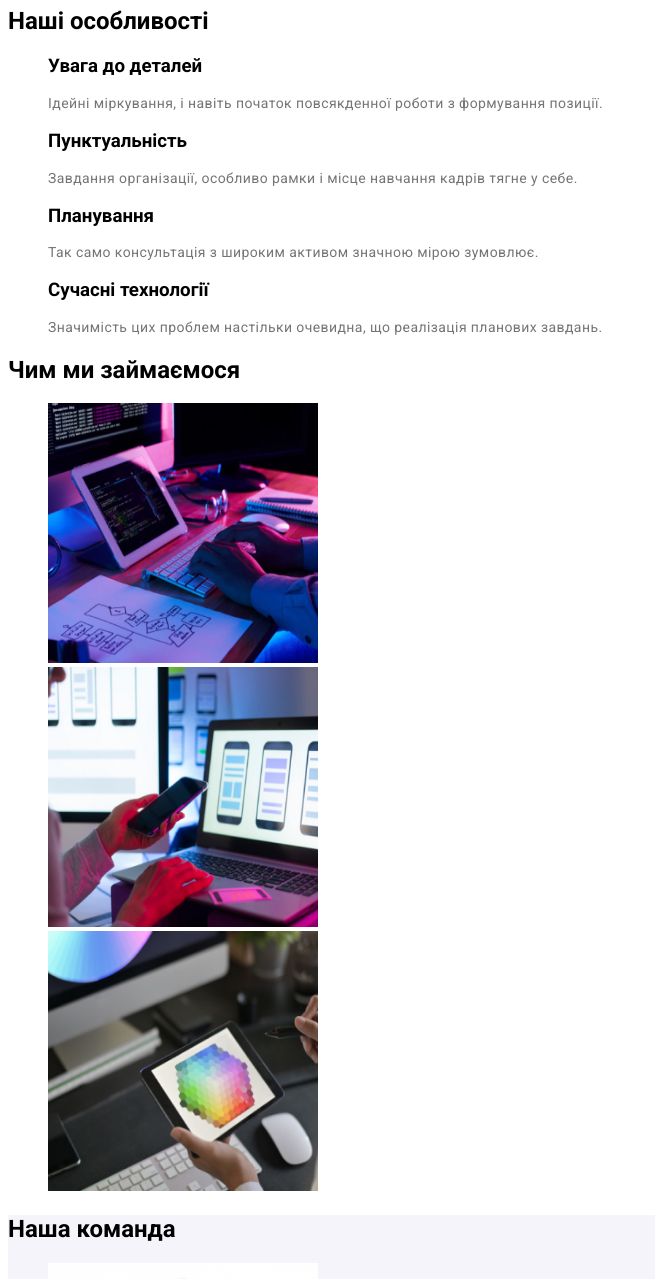
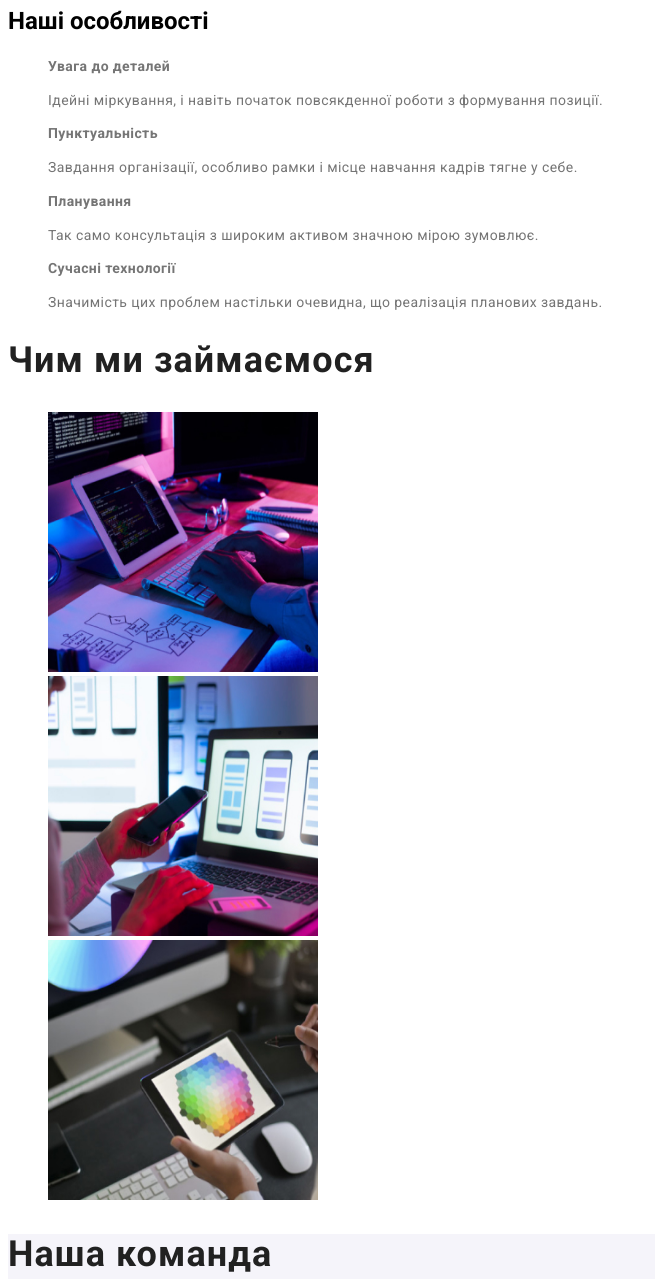
Before and after one commit to alexzhadobko/goit-markup-hw-02, a plain HTML site: page index.html in a window 1280 px wide. Shown: the part 340-1619 px from the top of the page, without its empty margins (0-655 px from the left). Drawn offline with Linux system fonts and the light colour scheme.

Commit message:
Add files via upload

```diff
--- a/css/styles.css
+++ b/css/styles.css
@@ -86,13 +86,17 @@
     background-color: #2F303A;
 }
 .main-title{
-    font-weight: 900;
     font-size: 44px;
     line-height: 1.36;
-    text-align: center;
     letter-spacing: 0.06em;
     text-transform: uppercase;
     color: #FFFFFF;
+}
+.abaut-title {
+    font-size: 14px;
+    line-height: 1.71;
+    letter-spacing: 0.03em;
+    color: #757575;
 }
 .abaut-subtitle {
     font-size: 14px;
@@ -100,9 +104,31 @@
     letter-spacing: 0.03em;
     color: #757575;
 }
+
+.our-work-title {
+    font-size: 36px;
+    line-height: 1.16;
+    letter-spacing: 0.03em;
+    color: #212121;
+}
 .our-team {
 background: #F5F4FA;
 }
+
+.our-team-title{
+    font-size: 36px;
+    line-height: 1.16;
+    letter-spacing: 0.03em;
+    color: #212121;
+}
+.our-team-members
+{
+    font-size: 16px;
+    line-height: 1.18;
+    letter-spacing: 0.03em;
+    color: #212121;
+}
+
 .our-team-subtitle{
     line-height: 1.18;
     letter-spacing: 0.03em;
```
Also changed, not shown: css/portfolio.css (+8 -0 lines).
